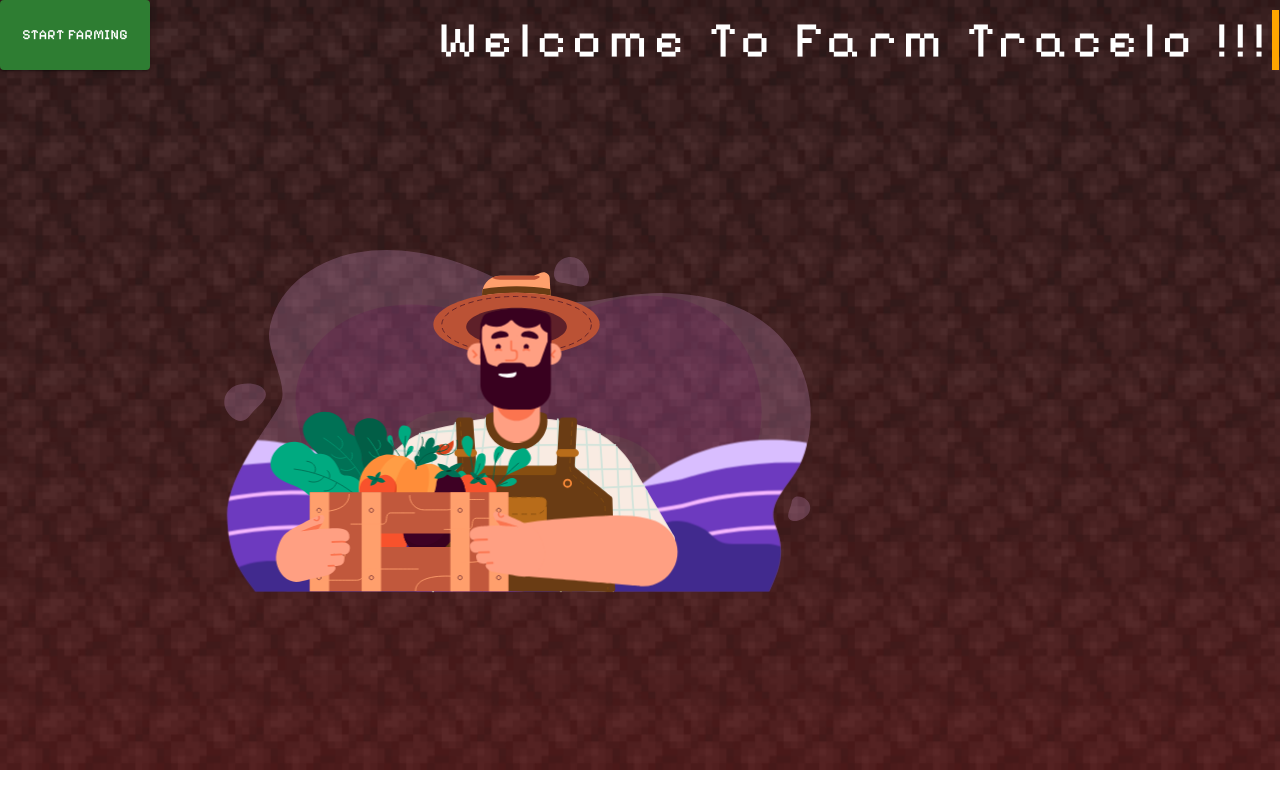
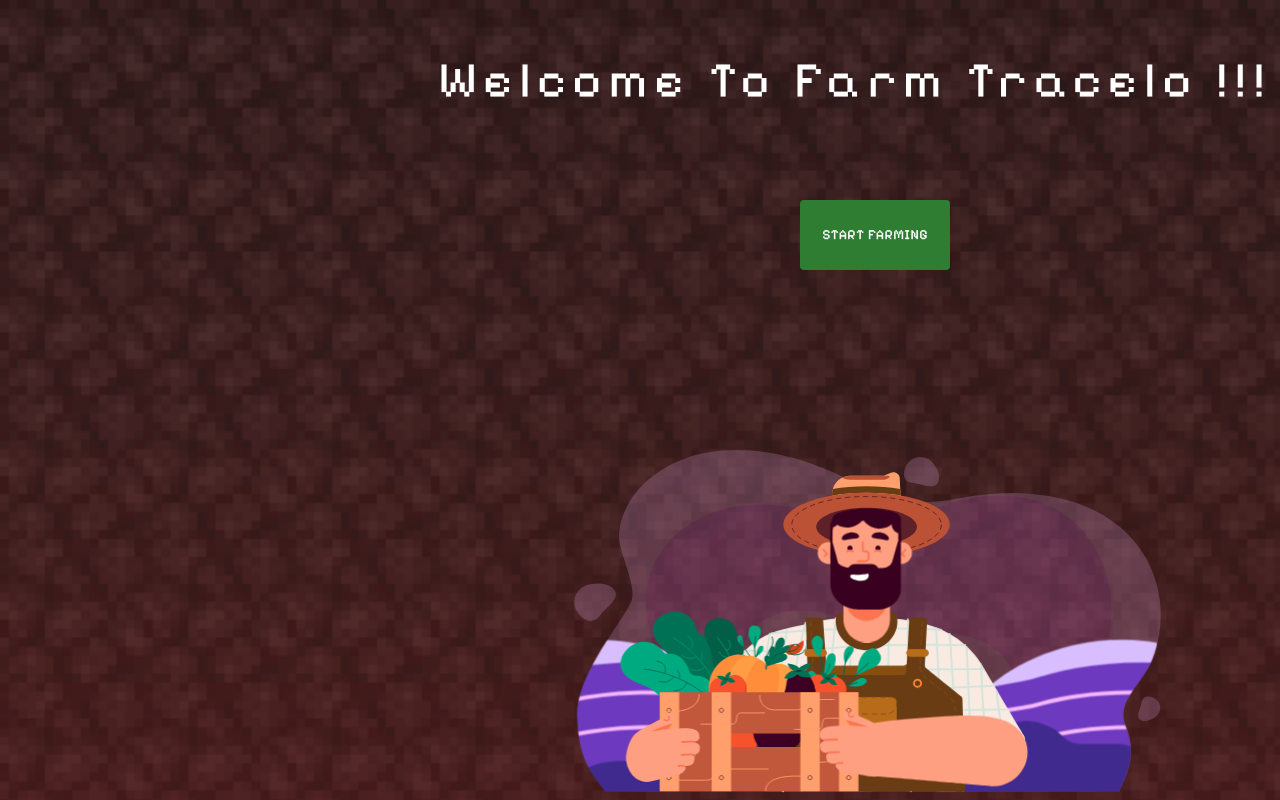
Before and after one commit to ameybagwe12/farmTracelo, a React (Create React App) app: page / in a window 1280 px wide. Shown: the top 800 px of the page. Built offline with nearby package versions, Linux system fonts and the light colour scheme.

Commit message:
home page completed

```diff
--- a/src/pages/Home.jsx
+++ b/src/pages/Home.jsx
@@ -14,16 +14,14 @@ export default function Home() {
             style={{
               marginLeft: 400,
               fontSize: 50,
-              marginTop: 10,
+              marginTop: 50,
             }}
             className="typewriter"
           >
             Welcome To Farm Tracelo !!!
           </p>
         </div>
-      </div>
-
-      <div>
+        <div style={{ marginTop: 200, marginLeft: 800 }}>
           <Button
             style={{ fontFamily: "Pixelify Sans", width: 150, height: 70 }}
             variant="contained"
@@ -32,11 +30,14 @@ export default function Home() {
             Start Farming
           </Button>
         </div>
+      </div>
 
+      <div style={{ marginLeft: 350 }} className="bounce-in-top">
         <Lottie
           style={{ marginLeft: 60, width: 900, height: 700 }}
           animationData={Farmer}
         />
+      </div>
     </>
   );
 }
--- a/src/styles/App.css
+++ b/src/styles/App.css
@@ -7,3 +7,6 @@
   width: "100%";
   height: "100%";
 }
+* {
+  overflow: hidden;
+}
--- a/src/styles/Home.css
+++ b/src/styles/Home.css
@@ -1,10 +1,16 @@
+.homeDiv {
+  display: flex;
+  flex-direction: column;
+  justify-content: space-between;
+}
+
 .typewriter {
   overflow: hidden; /* Hide overflow to create typing effect */
   border-right: 0.15em solid orange; /* Blinking cursor */
   white-space: nowrap; /* Prevent line breaks */
   margin: 0 auto; /* Center align text */
   letter-spacing: 0.15em; /* Adjust letter spacing */
-  animation: typing 2s steps(40, end), blink-caret 0.5s step-end infinite;
+  animation: typing 4s steps(40, end), blink-caret 0.5s step-end infinite;
   position: absolute;
   left: 3%;
   font-family: "Pixelify Sans", sans-serif;
@@ -23,12 +29,6 @@
 
 p {
   margin-left: 600px;
-}
-
-.homeDiv {
-  display: flex;
-  flex-direction: column;
-  justify-content: space-between;
 }
 
 .bounce-in-top {
```
Lines whose indentation alone changed are shown as unchanged.
